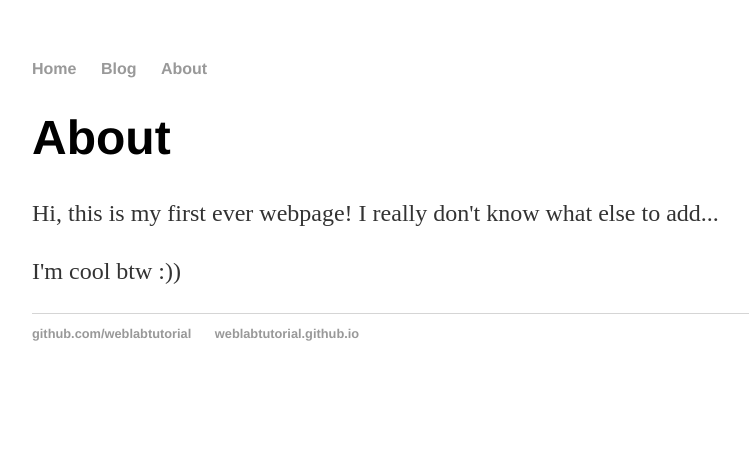
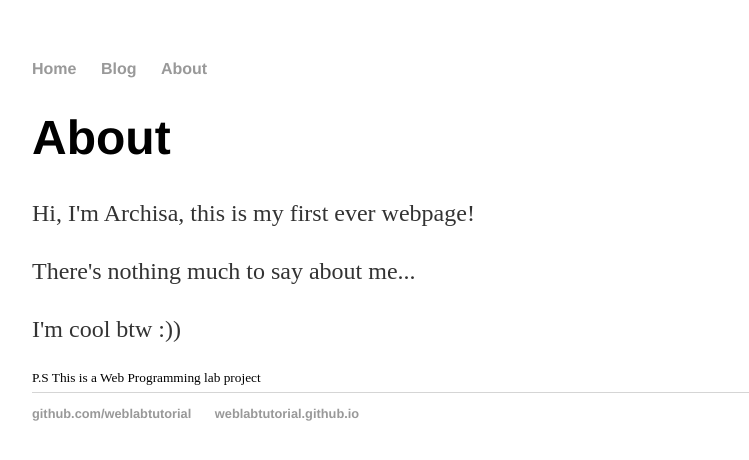
Before and after one commit to Archisa-Kar/archisa-kar.github.io, a Jekyll site: the page built from about/index.html, in a window 1280 px wide. Shown: the top 460 px of the page, without its empty margins (160-909 px from the left). Built offline with Jekyll 4.4.1, drawn with Linux system fonts in a browser that asks for light colours.

Commit message:
Update index.html

```diff
--- a/about/index.html
+++ b/about/index.html
@@ -4,8 +4,12 @@ title: About
 ---
 <div class="blurb">
   <h1>{{ page.title }} </h1>
-  <p> Hi, this is my first ever webpage! I really don't know what else to add...</p>
+  <p> Hi, I'm Archisa, this is my first ever webpage!</p>
+
+  <p> There's nothing much to say about me...</p>
 
   <p> I'm cool btw :)) </p>
 
+  <sup> P.S This is a Web Programming lab project </sup>
+
  </div>
```
